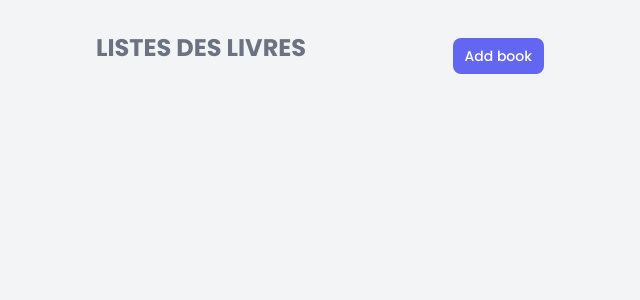
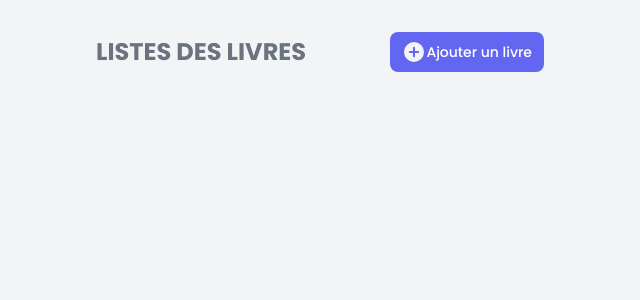
Before and after one commit to regisatl/library, a Django app: page /catalog/ in a window 1280 px wide. Shown: the top 300 px of the page, without its empty margins (320-960 px from the left). Run offline with Django 5.2, Linux system fonts and the light colour scheme; data that the repository does not hold is empty.

Commit message:
toutes les méthodes sont opérationelles

```diff
--- a/catalog/templates/catalog/add.html
+++ b/catalog/templates/catalog/add.html
@@ -22,7 +22,7 @@
             <form method="POST" enctype="multipart/form-data" class="space-y-4">
                   {% csrf_token %}
                   {{ form.as_div }}
-                  <button type="submit" class="inline-flex items-center px-3 py-2 text-sm font-medium text-center text-white bg-indigo-500 rounded-lg hover:bg-indigo-600 focus:ring-4 focus:outline-none focus:ring-indigo-300 dark:bg-indigo-600 dark:hover:bg-indigo-700 dark:focus:ring-indigo-800">Ajouter</button>
+                  <button type="submit" class="inline-flex items-center px-3 py-2 text-sm font-medium text-center text-white bg-indigo-500 rounded-lg hover:bg-indigo-600 focus:ring-4 focus:outline-none focus:ring-indigo-300 dark:bg-indigo-600 dark:hover:bg-indigo-700 dark:focus:ring-indigo-800">Ajouter un nouveau livre</button>
                 </form>
     </div>
   </body>
--- a/catalog/templates/catalog/index.html
+++ b/catalog/templates/catalog/index.html
@@ -16,32 +16,31 @@
     </style>
   </head>
   <body class="bg-gray-100">
-
-
-    <div class="max-w-md mx-auto my-8">
+    <div class="max-w-lg sm:max-w-sm md:max-w-md mx-auto my-8">
       <div class="flex items-center justify-between">
-            <h1 class="text-2xl font-bold mb-4 text-gray-500 text-center uppercase">Listes des livres</h1>
-            <a href="{% url 'catalog:add' %}" class="inline-flex items-center px-3 py-2 text-sm font-medium text-center text-white bg-indigo-500 rounded-lg hover:bg-indigo-600 focus:ring-4 focus:outline-none focus:ring-indigo-300 dark:bg-indigo-600 dark:hover:bg-indigo-700 dark:focus:ring-indigo-800">Add book</a>
+        <h1 class="text-2xl font-bold text-gray-500 text-center uppercase">Listes des livres</h1>
+        <a href="{% url 'catalog:add' %}" class="inline-flex items-center px-3 py-2 text-sm font-medium text-center text-white bg-indigo-500 rounded-lg hover:bg-indigo-600 focus:ring-4 focus:outline-none focus:ring-indigo-300 dark:bg-indigo-600 dark:hover:bg-indigo-700 dark:focus:ring-indigo-800">
+          <svg class="w-6 h-6 text-gray-100 dark:text-white" aria-hidden="true" xmlns="http://www.w3.org/2000/svg" fill="currentColor" viewBox="0 0 24 24">
+            <path fill-rule="evenodd" d="M2 12a10 10 0 1 1 20 0 10 10 0 0 1-20 0Zm11-4.2a1 1 0 1 0-2 0V11H7.8a1 1 0 1 0 0 2H11v3.2a1 1 0 1 0 2 0V13h3.2a1 1 0 1 0 0-2H13V7.8Z" clip-rule="evenodd" />
+          </svg>
+          <span class="hidden md:block">Ajouter un livre</span>
+        </a>
       </div>
       {% for book in books %}
-      <div class="max-w-md mx-auto bg-white border border-gray-200 rounded-lg shadow dark:bg-gray-800 dark:border-gray-700 mt-8">
-            <a href="{% url 'catalog:show' book.id %}">
-                  <img class="object-cover rounded-t-lg w-fit" src="https://images.unsplash.com/photo-1516414447565-b14be0adf13e?q=80&w=1073&auto=format&fit=crop&ixlib=rb-4.0.3&ixid=M3wxMjA3fDB8MHxwaG90by1wYWdlfHx8fGVufDB8fHx8fA%3D%3D" alt="{{ book.title }} cover" />
-            </a>
+          <div class="max-w-lg md:max-w-md sm:max-w-sm mx-auto bg-white border border-gray-200 rounded-lg shadow dark:bg-gray-800 dark:border-gray-700 mt-8">
+            <a href="{% url 'catalog:show' book.id %}"><img class="object-cover rounded-t-lg w-fit" src="https://images.unsplash.com/photo-1516414447565-b14be0adf13e?q=80&w=1073&auto=format&fit=crop&ixlib=rb-4.0.3&ixid=M3wxMjA3fDB8MHxwaG90by1wYWdlfHx8fGVufDB8fHx8fA%3D%3D" alt="{{ book.title }} cover" /></a>
             <div class="p-5">
-              <a href="{% url 'catalog:show' book.id %}">
-                  <h5 class="mb-2 text-2xl font-bold tracking-tight text-gray-900 dark:text-white hover:underline">{{ book.title }}</h5>
-            </a>
+              <a href="{% url 'catalog:show' book.id %}"><h5 class="mb-2 text-2xl font-bold tracking-tight text-gray-900 dark:text-white hover:underline">{{ book.title }}</h5></a>
               <p class="mb-3 font-normal text-gray-700 dark:text-gray-400">{{ book.summary }}</p>
               <p class="mb-3">
-                  <span class="font-semibold text-gray-800 underline">Auteur</span>
-                  <span class="text-gray-500 text-sm"> :{{ book.author.name }}</span>
-                </p>
+                <span class="font-semibold text-gray-800 underline">Auteur</span>
+                <span class="text-gray-500 text-sm">: {{ book.author.name }}</span>
+              </p>
               <a href="{% url 'catalog:show' book.id %}" class="inline-flex items-center px-3 py-2 text-sm font-medium text-center text-white bg-indigo-500 rounded-lg hover:bg-indigo-600 focus:ring-4 focus:outline-none focus:ring-indigo-300 dark:bg-indigo-600 dark:hover:bg-indigo-700 dark:focus:ring-blue-800">
-                See more<span class="me-3">
-                      <svg class="rtl:rotate-180 w-3.5 h-3.5 ms-2 me-2" aria-hidden="true" xmlns="http://www.w3.org/2000/svg" fill="none" viewBox="0 0 14 10">
-                        <path stroke="currentColor" stroke-linecap="round" stroke-linejoin="round" stroke-width="2" d="M1 5h12m0 0L9 1m4 4L9 9" />
-                      </svg>
+                Voir plus<span class="me-3">
+                  <svg class="w-6 h-6 text-gray-100 dark:text-white" aria-hidden="true" xmlns="http://www.w3.org/2000/svg" fill="none" viewBox="0 0 24 24">
+                    <path stroke="currentColor" stroke-linecap="round" stroke-linejoin="round" stroke-width="2" d="m9 5 7 7-7 7" />
+                  </svg>
                 </span>
               </a>
             </div>
--- a/catalog/views.py
+++ b/catalog/views.py
@@ -5,7 +5,7 @@ from .forms import BookForm
 
 # Vue pour l'index
 def index(request):
-    books = Book.objects.filter(statut=True)  # Récupère tous les livres disponibles
+    books = Book.objects.all()  # Récupère tous les livres disponibles
     return render(request, "catalog/index.html", {"books": books})
 
 
@@ -45,5 +45,5 @@ def remove(request, book_id):
     book = get_object_or_404(Book, pk=book_id)  # Récupère le livre ou renvoie une erreur 404 si non trouvé
     if request.method == "POST":
         book.delete()
-        return redirect(":catalog:index")
+        return redirect("catalog:index")
     return render(request, "catalog/remove.html", {"book": book})
```
Also changed, not shown: catalog/templates/catalog/show.html (+8 -9 lines).
